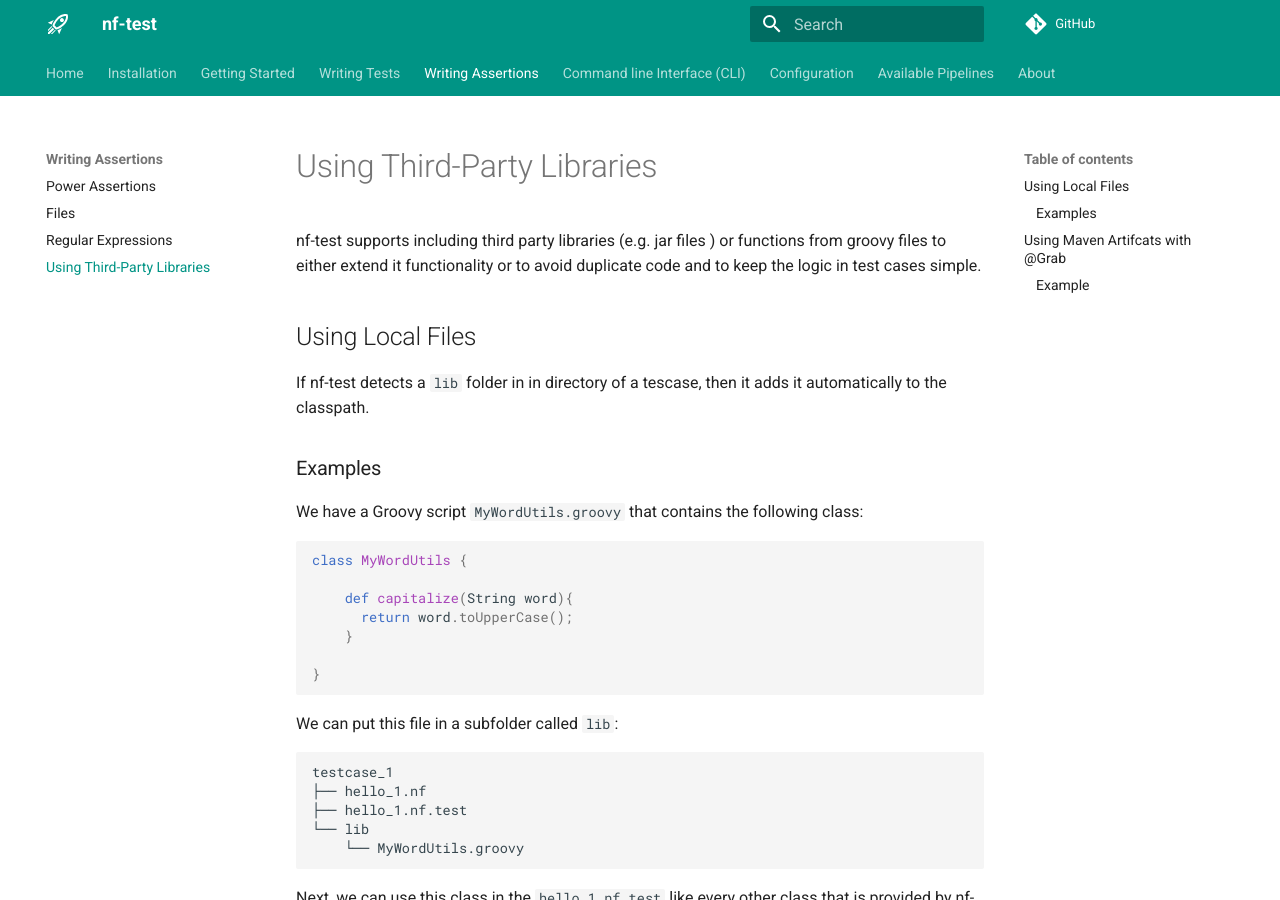
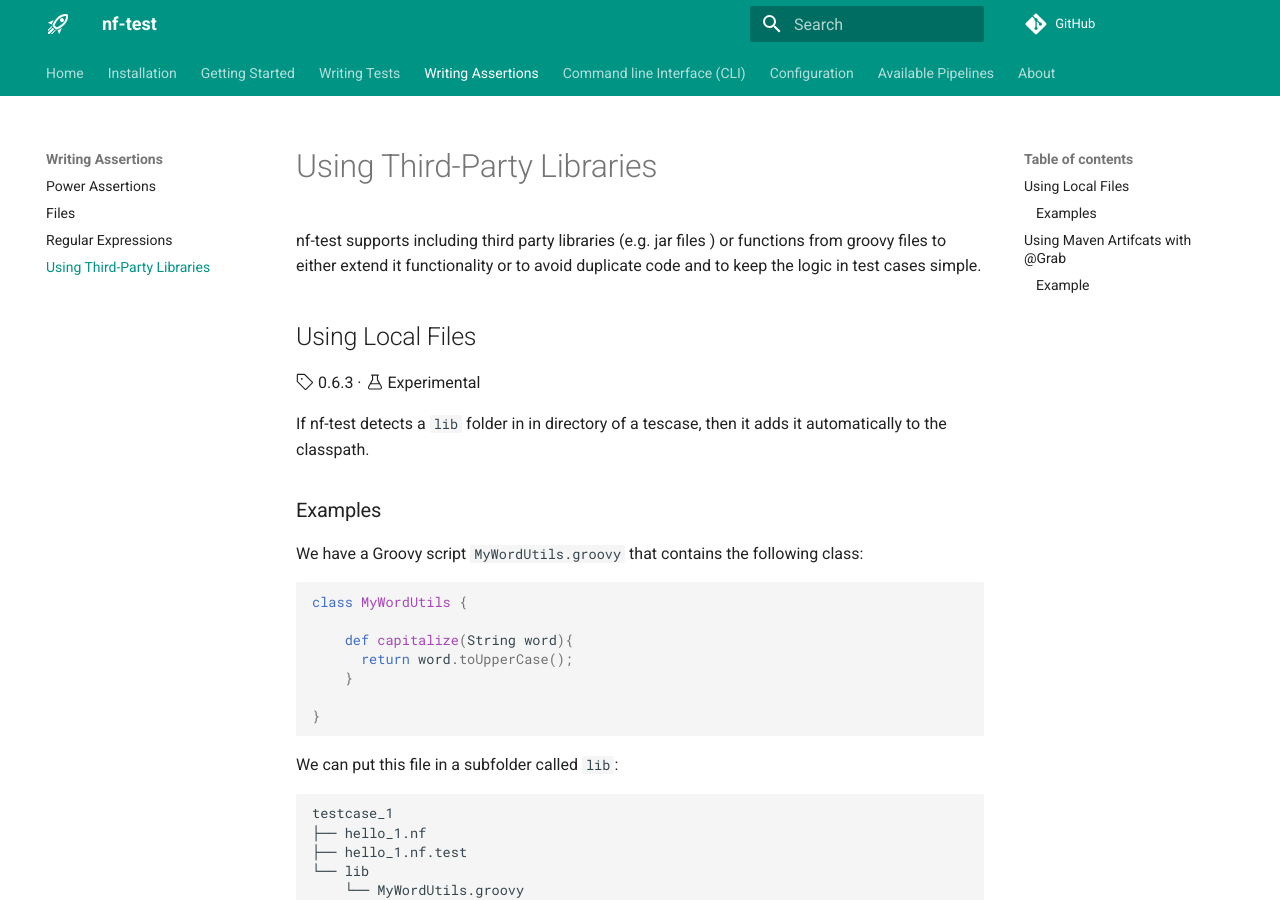
Before and after one commit to askimed/nf-test, an MkDocs documentation site: the page built from docs/assertions/libraries.md, in a window 1280 px wide and 900 px high. Built offline with MkDocs 1.6.1 and Material for MkDocs 9.7.7, drawn with Linux system fonts in a browser that asks for light colours; comment, search, counter and statistics services are not loaded.

Commit message:
Add version tag to documentation

```diff
--- a/docs/assertions/libraries.md
+++ b/docs/assertions/libraries.md
@@ -3,6 +3,9 @@
 nf-test supports including third party libraries (e.g. jar files ) or functions from groovy files to either extend it functionality or to avoid duplicate code and to keep the logic in test cases simple.
 
 ## Using Local Files
+
+:octicons-tag-24: 0.6.3 ·
+:octicons-beaker-24: Experimental
 
 If nf-test detects a `lib` folder in in directory of a tescase, then it adds it automatically to the classpath.
 
--- a/mkdocs.yml
+++ b/mkdocs.yml
@@ -4,6 +4,7 @@ theme:
   name: material
   features:
     - navigation.instant
+    - navigation.expand
     - tabs
   palette:
     primary: teal
```
